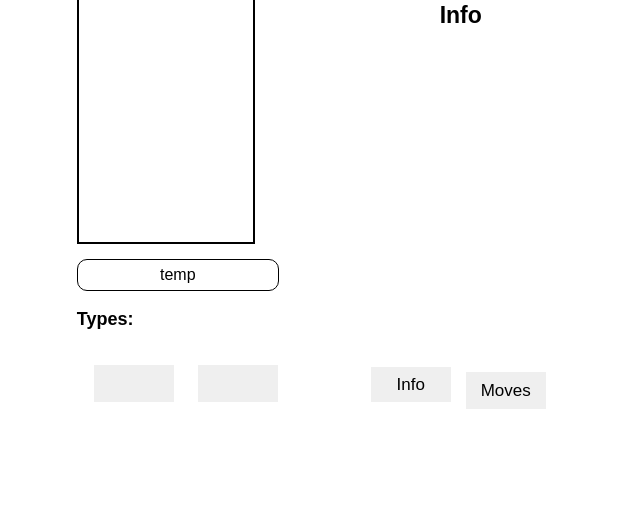
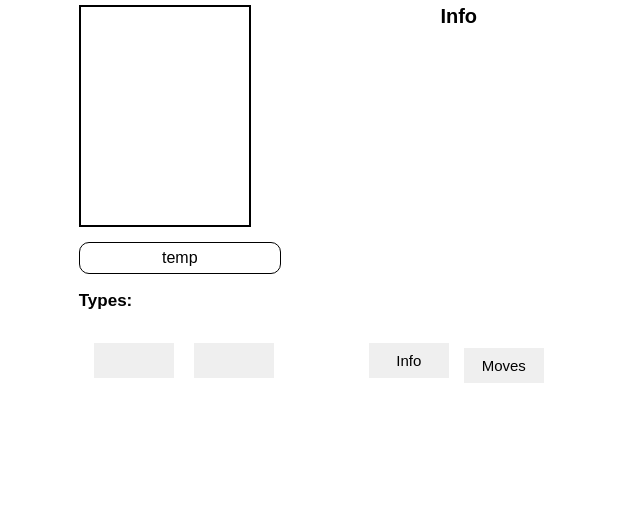
Before and after one commit to shachijain08/midsemproject, a plain HTML site: page index.html in a window 1280 px wide. Shown: the part 288-808 px from the top of the page, without its empty margins (315-955 px from the left). Drawn offline with Linux system fonts and the light colour scheme.

Commit message:
update style.css

```diff
--- a/style.css
+++ b/style.css
@@ -36,7 +36,7 @@ body {
   }
   #img {
     display: flex;
-    border: black solid 2px;
+    border: rgb(0, 0, 0) solid 2px;
     height: 200px;
     width: 200px;
     justify-content: center;
@@ -45,7 +45,7 @@ body {
     width: 80%;
   }
   #name {
-    border: rgb(0, 0, 0) solid 1px;
+    border: black solid 1px;
     height: 30px;
     width: 200px;
     border-radius: 10px;
@@ -57,30 +57,32 @@ body {
   }
   #text {
     font-weight: bold;
-    font-size: 18px;
+    font-size: 17px;
+    padding: 0px;
   }
   #list {
     display: flex;
-    gap: 9px;
+    gap: 7px;
   }
   .button {
     border: none;
     display: flex;
     justify-content: center;
     align-items: center;
-    height: 37px;
+    height: 35px;
     width: 80px;
-    margin: 7px;
-    font-size: 17px;
+    margin: 5px;
+    font-size: 15px;
   }
   #info {
+    border: none;
     display: flex;
     justify-content: center;
     align-items: center;
     height: 35px;
     width: 80px;
     margin: 5px;
-    font-size: 17px;
+    font-size: 15px;
   }
   #moves {
     display: flex;
@@ -97,7 +99,8 @@ body {
   }
   #infoTitle {
     font-weight: bold;
-    font-size: 23px;
+    font-size: 20px;
+    margin: 0px;
   }
   #infoOutput {
     height: 250px;
```
